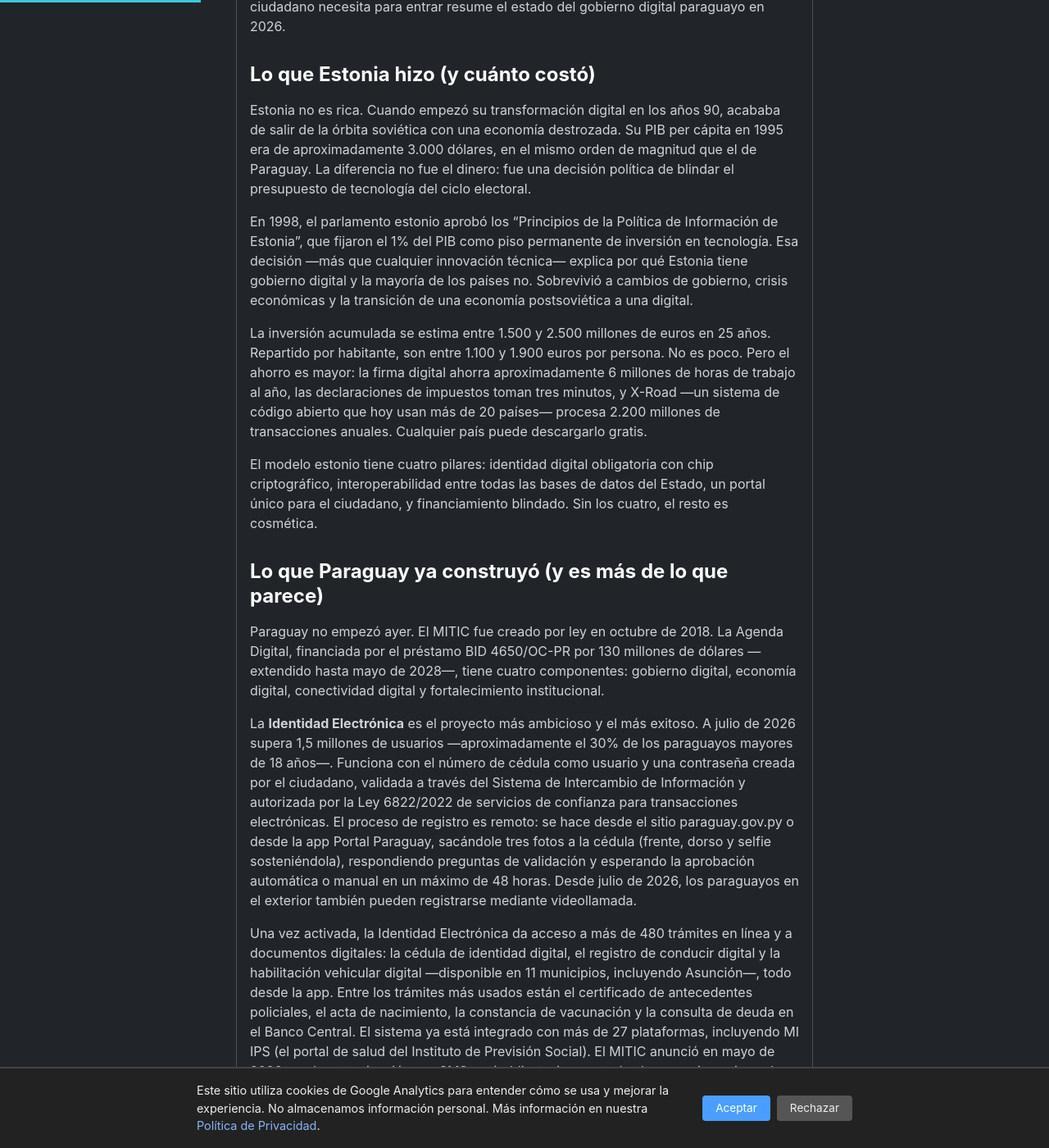
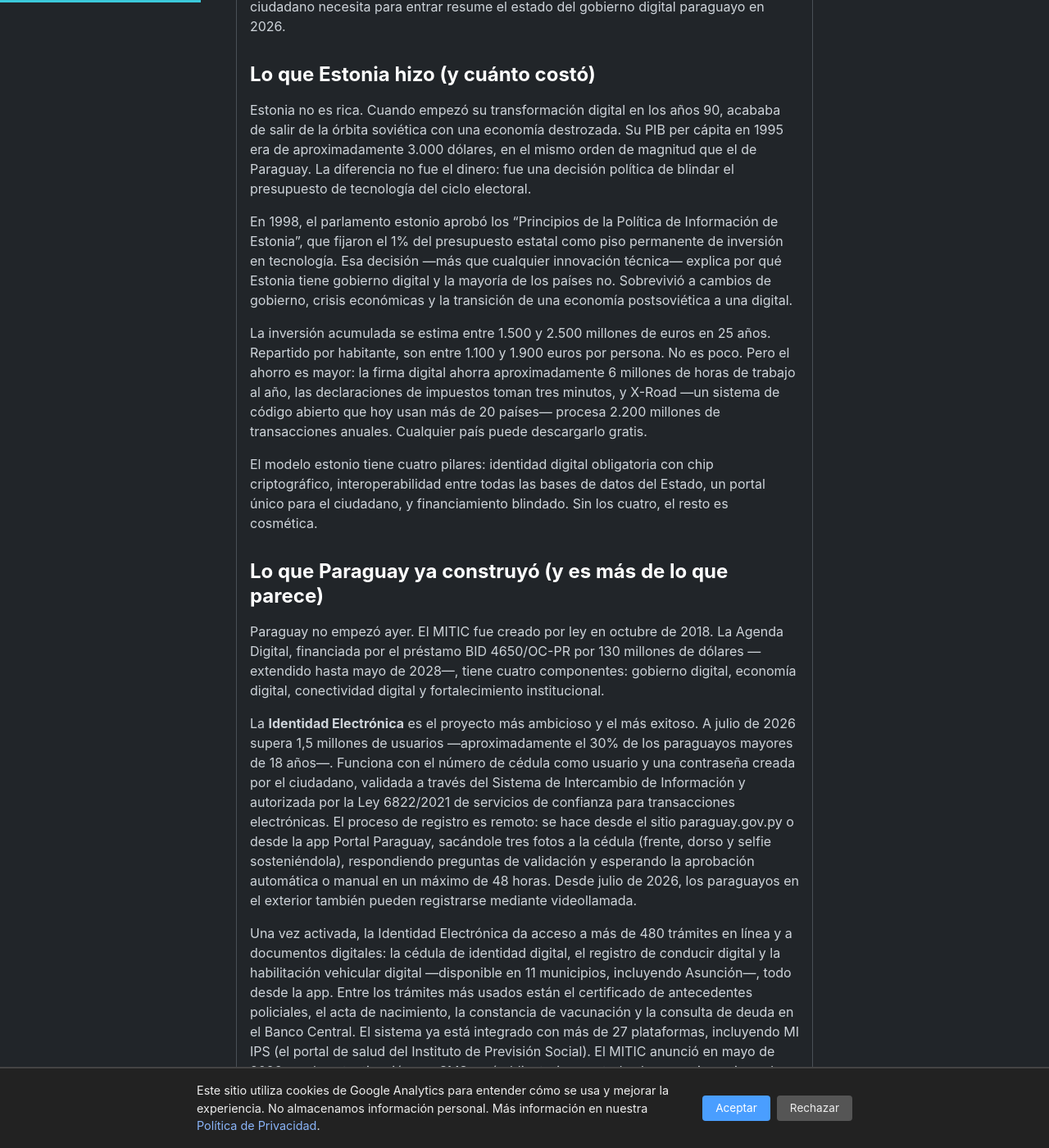
Before and after one commit to miravosqueinteresante/muchotexto.net, a Jekyll site: the page built from _posts/2026-07-16-gobierno-digital-paraguay.md, in a window 1280 px wide and 1400 px high, scrolled down 921 px. Shown: the whole window at 82% size. Built offline with Jekyll 4.4.1, drawn with Linux system fonts in a browser that asks for light colours; some of the changed text lies outside the part shown.

Commit message:
fix(gobierno-digital): Estonia 1% presupuesto estatal no PIB, Ley 6822/2021 no 2022

```diff
--- a/_posts/2026-07-16-gobierno-digital-paraguay.md
+++ b/_posts/2026-07-16-gobierno-digital-paraguay.md
@@ -18,7 +18,7 @@
 
 Estonia no es rica. Cuando empezó su transformación digital en los años 90, acababa de salir de la órbita soviética con una economía destrozada. Su PIB per cápita en 1995 era de aproximadamente 3.000 dólares, en el mismo orden de magnitud que el de Paraguay. La diferencia no fue el dinero: fue una decisión política de blindar el presupuesto de tecnología del ciclo electoral.
 
-En 1998, el parlamento estonio aprobó los "Principios de la Política de Información de Estonia", que fijaron el 1% del PIB como piso permanente de inversión en tecnología. Esa decisión —más que cualquier innovación técnica— explica por qué Estonia tiene gobierno digital y la mayoría de los países no. Sobrevivió a cambios de gobierno, crisis económicas y la transición de una economía postsoviética a una digital.
+En 1998, el parlamento estonio aprobó los "Principios de la Política de Información de Estonia", que fijaron el 1% del presupuesto estatal como piso permanente de inversión en tecnología. Esa decisión —más que cualquier innovación técnica— explica por qué Estonia tiene gobierno digital y la mayoría de los países no. Sobrevivió a cambios de gobierno, crisis económicas y la transición de una economía postsoviética a una digital.
 
 La inversión acumulada se estima entre 1.500 y 2.500 millones de euros en 25 años. Repartido por habitante, son entre 1.100 y 1.900 euros por persona. No es poco. Pero el ahorro es mayor: la firma digital ahorra aproximadamente 6 millones de horas de trabajo al año, las declaraciones de impuestos toman tres minutos, y X-Road —un sistema de código abierto que hoy usan más de 20 países— procesa 2.200 millones de transacciones anuales. Cualquier país puede descargarlo gratis.
 
@@ -28,7 +28,7 @@
 
 Paraguay no empezó ayer. El MITIC fue creado por ley en octubre de 2018. La Agenda Digital, financiada por el préstamo BID 4650/OC-PR por 130 millones de dólares —extendido hasta mayo de 2028—, tiene cuatro componentes: gobierno digital, economía digital, conectividad digital y fortalecimiento institucional.
 
-La **Identidad Electrónica** es el proyecto más ambicioso y el más exitoso. A julio de 2026 supera 1,5 millones de usuarios —aproximadamente el 30% de los paraguayos mayores de 18 años—. Funciona con el número de cédula como usuario y una contraseña creada por el ciudadano, validada a través del Sistema de Intercambio de Información y autorizada por la Ley 6822/2022 de servicios de confianza para transacciones electrónicas. El proceso de registro es remoto: se hace desde el sitio paraguay.gov.py o desde la app Portal Paraguay, sacándole tres fotos a la cédula (frente, dorso y selfie sosteniéndola), respondiendo preguntas de validación y esperando la aprobación automática o manual en un máximo de 48 horas. Desde julio de 2026, los paraguayos en el exterior también pueden registrarse mediante videollamada.
+La **Identidad Electrónica** es el proyecto más ambicioso y el más exitoso. A julio de 2026 supera 1,5 millones de usuarios —aproximadamente el 30% de los paraguayos mayores de 18 años—. Funciona con el número de cédula como usuario y una contraseña creada por el ciudadano, validada a través del Sistema de Intercambio de Información y autorizada por la Ley 6822/2021 de servicios de confianza para transacciones electrónicas. El proceso de registro es remoto: se hace desde el sitio paraguay.gov.py o desde la app Portal Paraguay, sacándole tres fotos a la cédula (frente, dorso y selfie sosteniéndola), respondiendo preguntas de validación y esperando la aprobación automática o manual en un máximo de 48 horas. Desde julio de 2026, los paraguayos en el exterior también pueden registrarse mediante videollamada.
 
 Una vez activada, la Identidad Electrónica da acceso a más de 480 trámites en línea y a documentos digitales: la cédula de identidad digital, el registro de conducir digital y la habilitación vehicular digital —disponible en 11 municipios, incluyendo Asunción—, todo desde la app. Entre los trámites más usados están el certificado de antecedentes policiales, el acta de nacimiento, la constancia de vacunación y la consulta de deuda en el Banco Central. El sistema ya está integrado con más de 27 plataformas, incluyendo MI IPS (el portal de salud del Instituto de Previsión Social). El MITIC anunció en mayo de 2026 que la autenticación por SMS será obligatoria para todos los usuarios, migrando del actual sistema de verificación por correo electrónico a un segundo factor más robusto.
 
@@ -62,7 +62,7 @@
 
 La segunda es masificar la digitalización en las instituciones con mayor contacto ciudadano. Los datos del Portal Paraguay muestran que el MEC tiene 64 servicios y solo 2 online. El Registro Civil, 21 servicios y 2 online. La Policía Nacional, 34 servicios y 2 online. El Ministerio de Salud, 53 servicios y 7 online. Son las instituciones que un ciudadano común necesita para vivir —educación, identidad, seguridad, salud— y son las que menos han digitalizado. La DNIT tiene 37 de 47 servicios online. El estándar existe. Lo que falta es aplicarlo donde más importa.
 
-La tercera es proteger el presupuesto de tecnología del ciclo electoral. Estonia blindó el 1% del PIB en 1998 y lo mantuvo durante 28 años con gobiernos de izquierda y derecha. Paraguay no necesita el 1% —el programa actual del BID equivale a aproximadamente el 0,3% del PIB anual— pero necesita que ese presupuesto sobreviva a la próxima elección. El préstamo del BID vence en 2028, el mismo año de las elecciones generales. Si el próximo gobierno decide que la Agenda Digital era el proyecto del anterior, Paraguay va a perder una década de avance institucional.
+La tercera es proteger el presupuesto de tecnología del ciclo electoral. Estonia blindó el 1% del presupuesto estatal en 1998 y lo mantuvo durante 28 años con gobiernos de izquierda y derecha. Paraguay no necesita el 1% —el programa actual del BID equivale a aproximadamente el 0,3% del PIB anual— pero necesita que ese presupuesto sobreviva a la próxima elección. El préstamo del BID vence en 2028, el mismo año de las elecciones generales. Si el próximo gobierno decide que la Agenda Digital era el proyecto del anterior, Paraguay va a perder una década de avance institucional.
 
 Paraguay tiene 1,5 millones de ciudadanos con identidad digital, 480 trámites en línea y una cédula en el celular. Eso no es un proyecto. Es un sistema funcionando. Lo que no tiene —todavía— es la experiencia de un ciudadano que pueda hacer todo lo que necesita sin tocar una ventanilla. Esa distancia no se mide en plata. Se mide en si el Estado decide que las instituciones que más interactúan con la gente —educación, salud, identidad— se digitalicen al mismo ritmo que las que recaudan impuestos.
 
```
